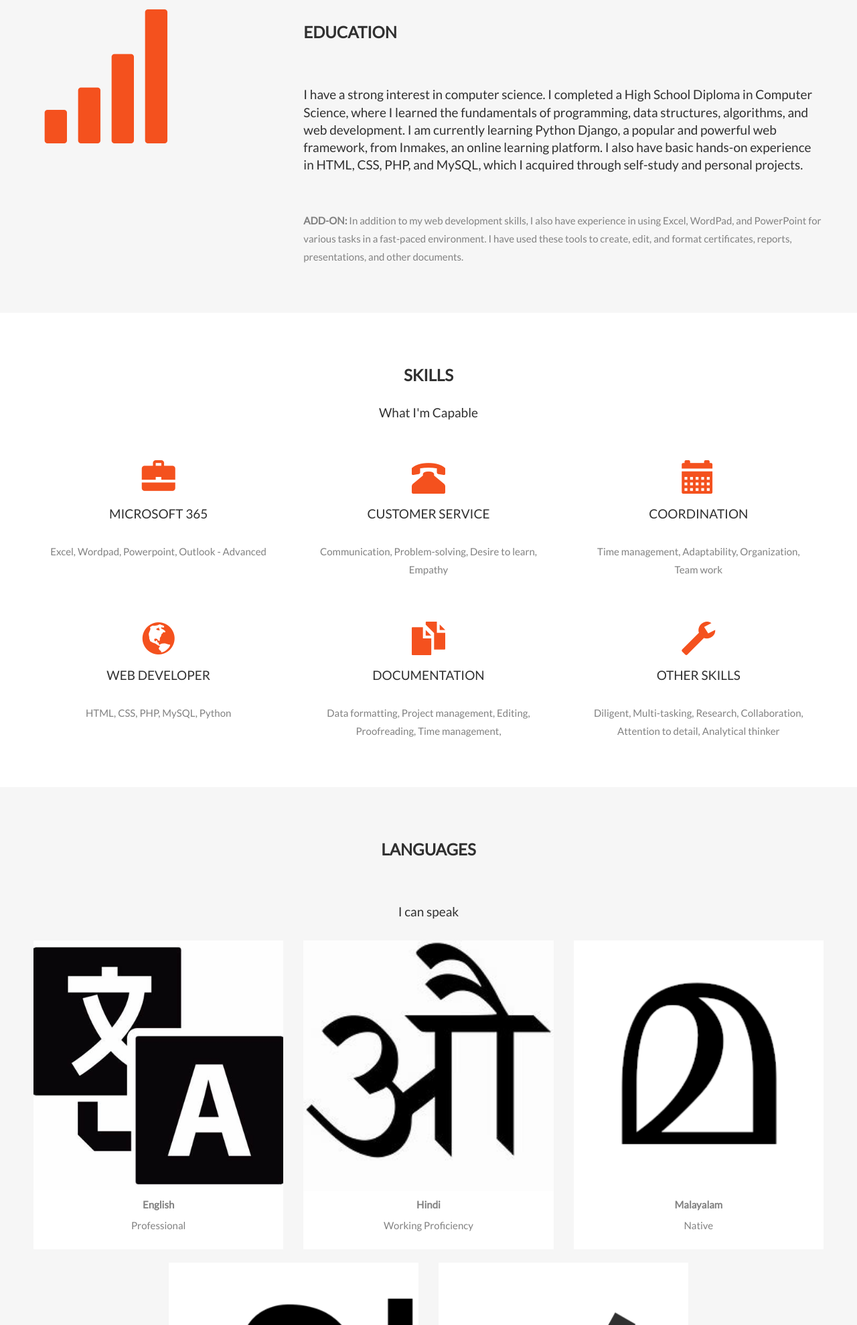
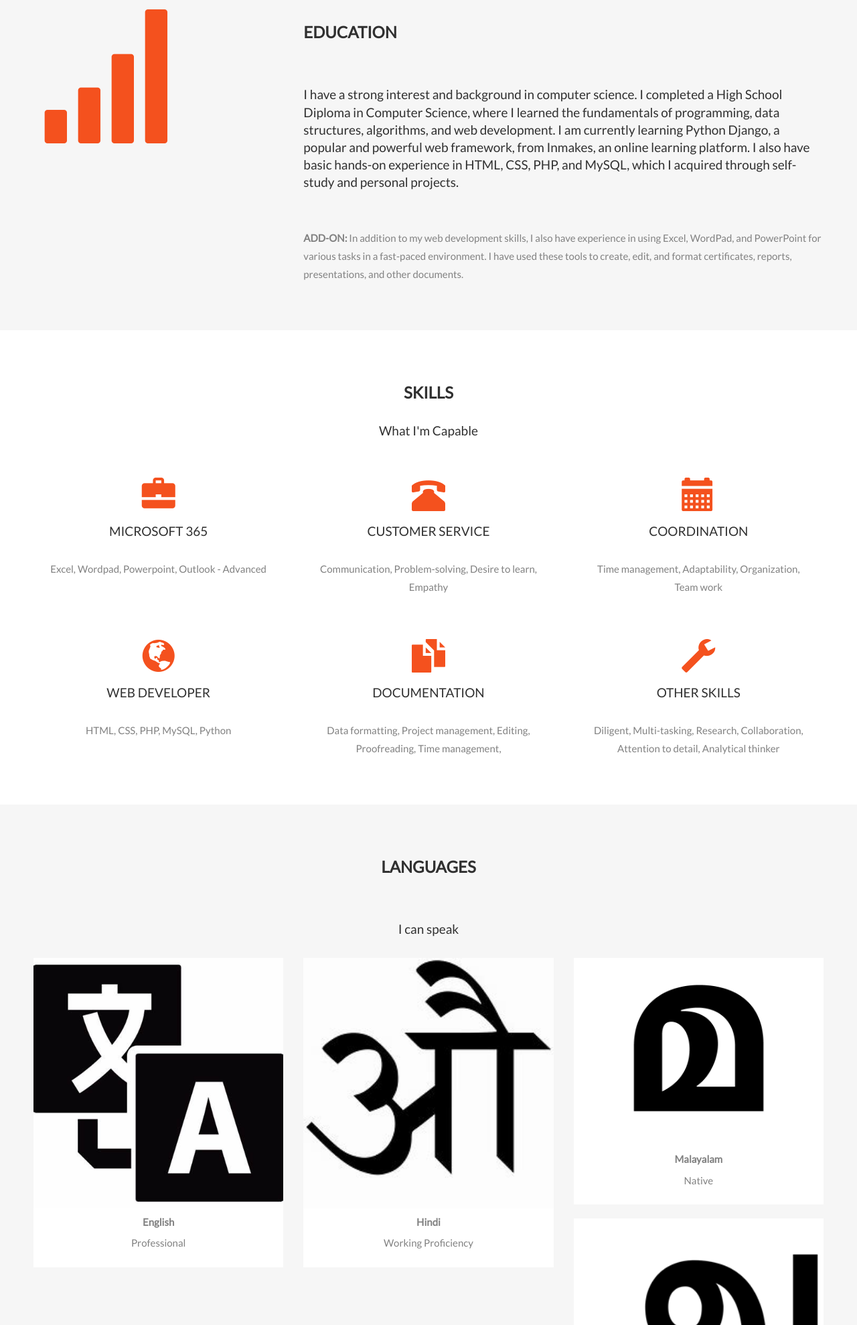
Before and after one commit to AAMIR22/MyProfile, a plain HTML site: page index.html in a window 1280 px wide. Shown: the part 1020-2998 px from the top of the page at 67% size. Drawn offline with nearby package versions, Linux system fonts and the light colour scheme.

Commit message:
Add files via upload

```diff
--- a/index.html
+++ b/index.html
@@ -2,7 +2,8 @@
 <html lang="en">
 <head>
   <!-- Theme Made By www.w3schools.com -->
-  <title>Bootstrap Theme Company Page</title>
+  <title>AAMIR SALMAN - GITHUB</title>
+<link rel="icon" type="image/x-icon" href="title.jpg">
   <meta charset="utf-8">
   <meta name="viewport" content="width=device-width, initial-scale=1">
   <link rel="stylesheet" href="https://maxcdn.bootstrapcdn.com/bootstrap/3.4.1/css/bootstrap.min.css">
@@ -249,7 +250,7 @@
     </div>
     <div class="col-sm-8">
       <h2>Education</h2><br>
-      <h4><strong></strong> I have a strong interest in computer science. I completed a High School Diploma in Computer Science, where I learned the fundamentals of programming, data structures, algorithms, and web development. I am currently learning Python Django, a popular and powerful web framework, from Inmakes, an online learning platform. I also have basic hands-on experience in HTML, CSS, PHP, and MySQL, which I acquired through self-study and personal projects.</h4><br>
+      <h4><strong></strong> I have a strong interest and background in computer science. I completed a High School Diploma in Computer Science, where I learned the fundamentals of programming, data structures, algorithms, and web development. I am currently learning Python Django, a popular and powerful web framework, from Inmakes, an online learning platform. I also have basic hands-on experience in HTML, CSS, PHP, and MySQL, which I acquired through self-study and personal projects.</h4><br>
       <p><strong>ADD-ON:</strong> In addition to my web development skills, I also have experience in using Excel, WordPad, and PowerPoint for various tasks in a fast-paced environment. I have used these tools to create, edit, and format certificates, reports, presentations, and other documents.</p>
     </div>
   </div>
@@ -318,7 +319,7 @@
     </div>
     <div class="col-sm-4">
       <div class="thumbnail">
-        <img src="malayalam.png" alt="Malayalam" width="400" height="300">
+        <img src="malayalam.jpg" alt="Malayalam" width="400" height="300">
         <p><strong>Malayalam</strong></p>
         <p>Native</p>
       </div>
```
Also changed, not shown: title.jpg (added).
